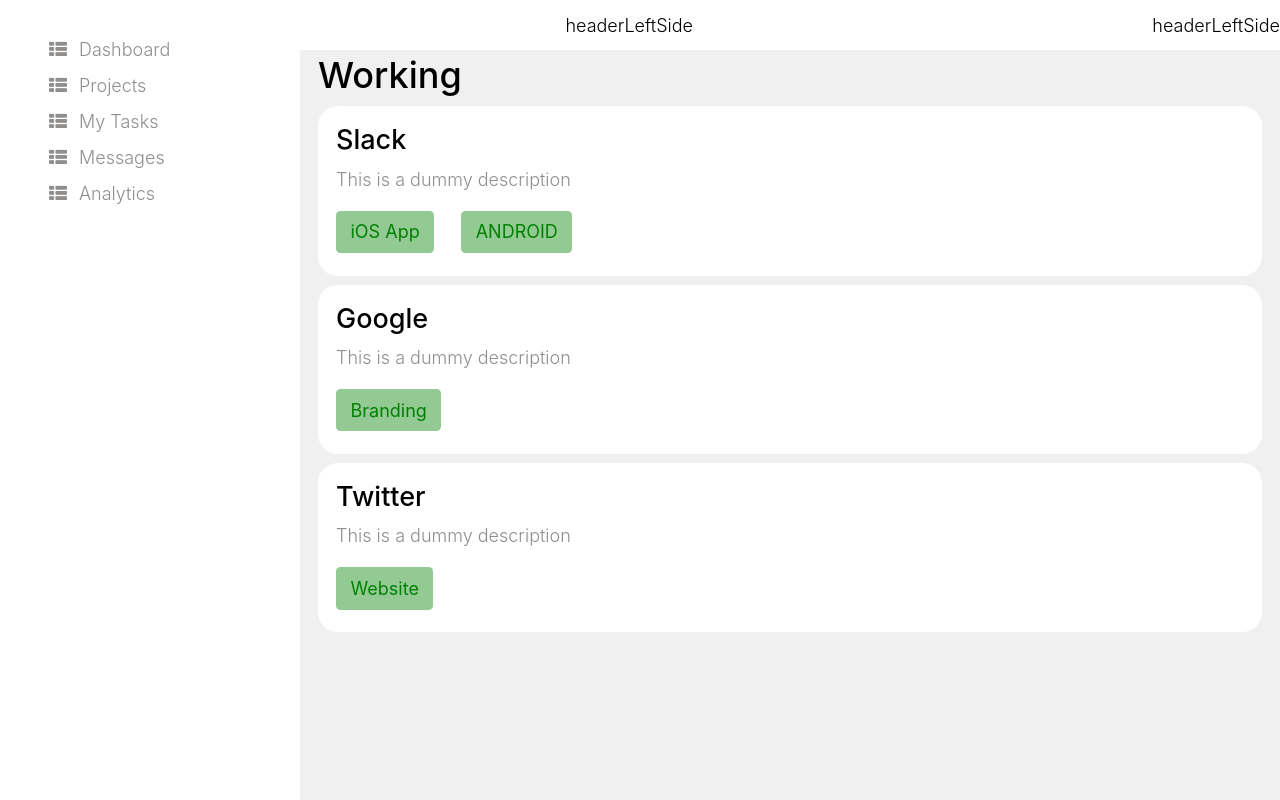
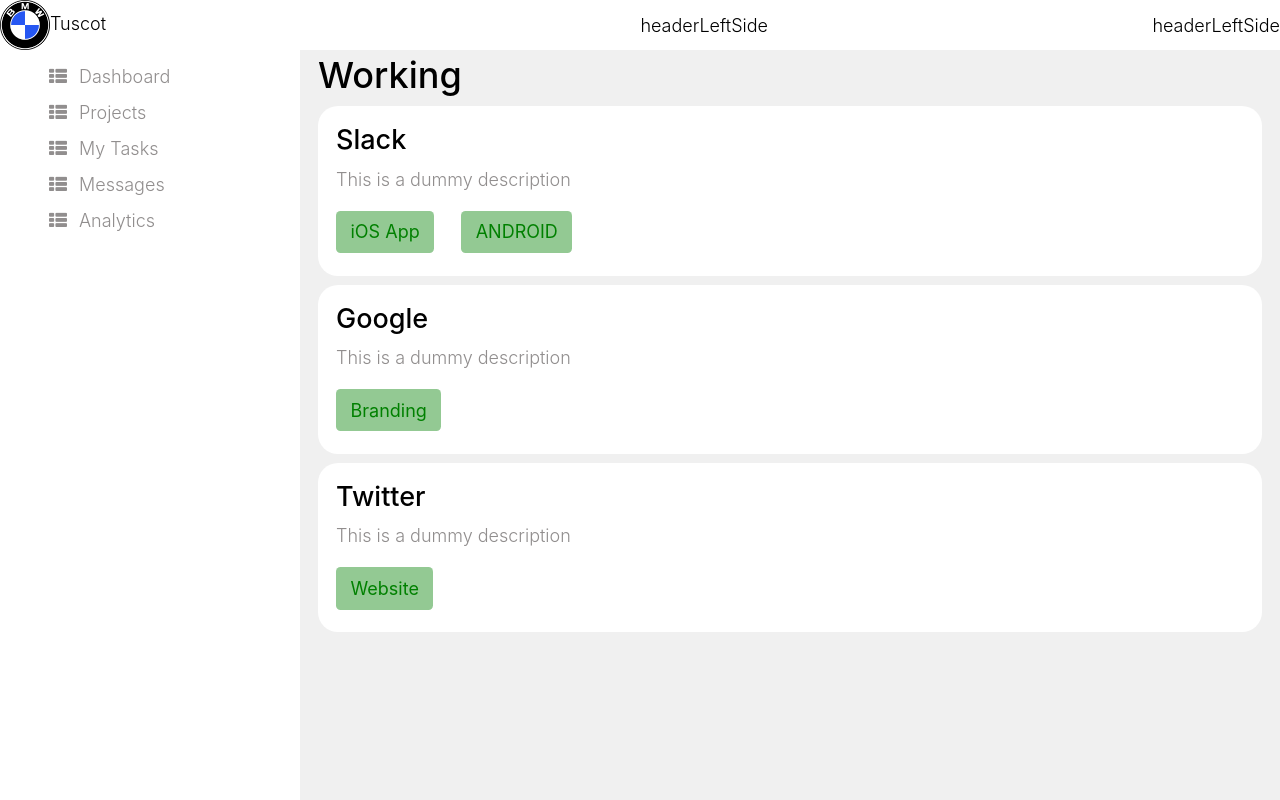
Before and after one commit to Emuohwo/sifaxtest, a React (Create React App) app: page / in a window 1280 px wide. Built offline with nearby package versions, Linux system fonts and the light colour scheme.

Commit message:
add to header

```diff
--- a/src/components/header/topHeader.css
+++ b/src/components/header/topHeader.css
@@ -1,7 +1,11 @@
-.top_heade {
-  background: red;
-}
+
 .top_header_container {
   position: fixed;
   width: 100%;
+  z-index: 10;
 }
+
+/* headerLeftSide starts here */
+.headerLeftSide {
+  width: 20%;
+}
--- a/src/components/side-menu/SideMenu.js
+++ b/src/components/side-menu/SideMenu.js
@@ -36,7 +36,7 @@
 
 function SideMenu() {
   return (
-    <div className='pt-4 pl-2'>
+    <div className='pt-4 pl-2 mt-4'>
       <ul>
         {SIDE_MENU_LINKS.map((item) => (
           <li key={item.id} className='d-flex side_menu_li my-2'>
--- a/src/pages/projects/projects.css
+++ b/src/pages/projects/projects.css
@@ -1,5 +1,6 @@
 .project_Page_container {
   margin-top: 2em;
+  z-index: 9;
 }
 .project_list_container {
   border-radius: 20px;
```
